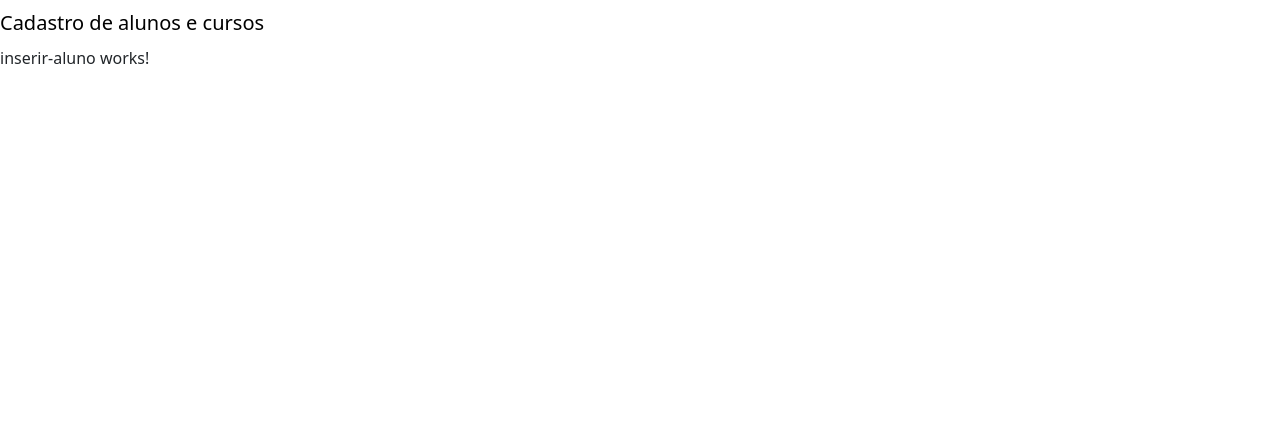
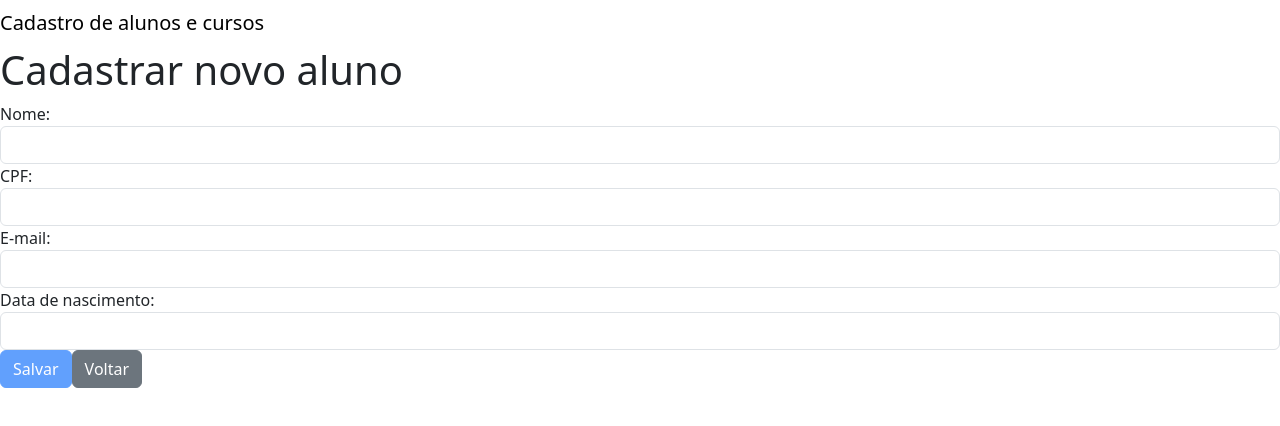
Before and after one commit to anapppp/DAS-WEBI-Trabalho-da-disciplina, an Angular app in the folder projeto-crud/: page /alunos/novo in a window 1280 px wide. Shown: the top 426 px of the page. Built offline with nearby package versions, Linux system fonts and the light colour scheme.

Commit message:
feat: componente aluno/insercao finalizado

```diff
--- a/projeto-crud/src/app/aluno/inserir-aluno/inserir-aluno.component.html
+++ b/projeto-crud/src/app/aluno/inserir-aluno/inserir-aluno.component.html
@@ -1 +1,46 @@
-<p>inserir-aluno works!</p>
+<h1>Cadastrar novo aluno</h1>
+<div class="well">
+    <form #formAluno="ngForm">
+        <div class="form-group">
+            <label for="nome">Nome:</label>
+            <input type="text" class="form-control" id="nome" name="nome" [(ngModel)]="aluno.nome" #nome=ngModel
+                minlength="2" required>
+            <div *ngIf="nome.errors &&(nome.dirty || nome.touched)" class="alert alert-danger">
+                <div [hidden]="!nome.errors['required']"> Digite o nome do aluno. </div>
+                <div [hidden]="!nome.errors['minlength']"> O nome deve conter ao menos 2 caracteres. </div>
+            </div>
+        </div>
+        <div class="form-group">
+            <label for="cpf">CPF:</label>
+            <input type="text" class="form-control" id="cpf" name="cpf" [(ngModel)]="aluno.cpf" #cpf="ngModel" required>
+            <div *ngIf="cpf.errors && (cpf.dirty || cpf.touched)" class="alert alert-danger">
+                <div [hidden]="!cpf.errors['required']"> Digite o CPF do aluno. </div>
+            </div>
+        </div>
+        <div class="form-group">
+            <label for="email">E-mail:</label>
+            <input type="text" class="form-control" id="email" name="email" [(ngModel)]="aluno.email" #email="ngModel"
+                required>
+            <div *ngIf="email.errors && (email.dirty || email.touched)" class="alert alert-danger">
+                <div [hidden]="!email.errors['required']"> Digite um e-mail válido. </div>
+            </div>
+        </div>
+        <div class="form-group">
+            <label for="Data de nascimento">Data de nascimento:</label>
+            <input type="text" class="form-control" id="data-nascimento" name="data-nascimento"
+                [(ngModel)]="aluno.dataNascimento" #data="ngModel" required>
+            <div *ngIf="data.errors && (data.dirty || data.touched)" class="alert alert-danger">
+                <div [hidden]="!data.errors['required']"> Digite uma data válida. </div>
+            </div>
+        </div>
+        <div class="form-group">
+            <button type="button" class="btn btn-primary" (click)="inserir()" [disabled]="!formAluno.form.valid">
+                <i class="fa fa-save" aria-hidden="true"></i>
+                Salvar
+            </button>
+            <a class="btn btn-secondary" [routerLink]="['/alunos']">
+                <i class="fa fa-arrow-left" aria-hidden="true"></i> Voltar
+            </a>
+        </div>
+    </form>
+</div>
--- a/projeto-crud/src/app/aluno/inserir-aluno/inserir-aluno.component.ts
+++ b/projeto-crud/src/app/aluno/inserir-aluno/inserir-aluno.component.ts
@@ -1,4 +1,8 @@
-import { Component } from '@angular/core';
+import { Component, ViewChild } from '@angular/core';
+import { NgForm } from '@angular/forms';
+import { Aluno } from '../../shared/models/aluno.model';
+import { AlunoService } from '../services/aluno.service';
+import { Router } from '@angular/router';
 
 @Component({
   selector: 'app-inserir-aluno',
@@ -6,5 +10,18 @@ import { Component } from '@angular/core';
   styleUrl: './inserir-aluno.component.css'
 })
 export class InserirAlunoComponent {
+  @ViewChild('formAluno') formAluno!: NgForm;
+  aluno: Aluno = new Aluno();
+  constructor(
+    private alunoService: AlunoService,
+    private router: Router
+  ) { }
+
+  inserir(): void {
+    if (this.formAluno.form.valid) {
+      this.alunoService.inserir(this.aluno);
+      this.router.navigate(["/alunos"])
+    }
+  }
 
 }
--- a/projeto-crud/src/app/aluno/listar-aluno/listar-aluno.component.html
+++ b/projeto-crud/src/app/aluno/listar-aluno/listar-aluno.component.html
@@ -7,7 +7,7 @@
             <th>E-mail</th>
             <th>Data de nascimento</th>
             <th class="text-center">
-                <a href="#" title="Novo" alt="Novo" class="btn btn-xs btn-success">
+                <a href="#" [routerLink]="['/alunos/novo']" title="Novo" alt="Novo" class="btn btn-xs btn-success">
                     <i class="fa fa-plus" aria-hidden="true"></i> Novo
                 </a>
             </th>
@@ -16,7 +16,7 @@
             <td> {{aluno.nome}} </td>
             <td> {{aluno.cpf}} </td>
             <td> {{aluno.email}} </td>
-            <td> {{aluno.dateNascimento}} </td>
+            <td> {{aluno.dataNascimento}} </td>
             <td class="text-center" style="width: 300px">
                 <a href="#" title="Editar" alt="Editar" class="btn btn-xs btn-info">
                     <i class="fa fa-edit" aria-hidden="true"></i> Editar
--- a/projeto-crud/src/app/aluno/listar-aluno/listar-aluno.component.ts
+++ b/projeto-crud/src/app/aluno/listar-aluno/listar-aluno.component.ts
@@ -2,6 +2,7 @@ import { Component } from '@angular/core';
 import { AlunoService } from '../services/aluno.service';
 import { AlunoModule } from '../aluno.module';
 import { Aluno } from '../../shared/models/aluno.model';
+import { InserirAlunoComponent } from '../inserir-aluno/inserir-aluno.component';
 
 @Component({
   selector: 'app-listar-aluno',
@@ -17,11 +18,8 @@ export class ListarAlunoComponent {
   }
 
   listarTodos(): Aluno[] {
-    // return this.alunoService.listarTodos();
-    return [
-      new Aluno(1, 'Ana', '123456789', 'ana@ana.com', '01/01/01'),
-      new Aluno(2, 'BAna', '789456123', 'bana@ana.com', '01/01/01'),
-      new Aluno(3, 'CAna', '456123789', 'cana@ana.com', '01/01/01'),
-    ]
+    return this.alunoService.listarTodos();
   }
+
+
 }
--- a/projeto-crud/src/app/shared/models/aluno.model.ts
+++ b/projeto-crud/src/app/shared/models/aluno.model.ts
@@ -5,6 +5,6 @@ export class Aluno {
         public nome?: string,
         public cpf?: string,
         public email?: string,
-        public dateNascimento?: string
+        public dataNascimento?: string
     ) { }
 }
```
